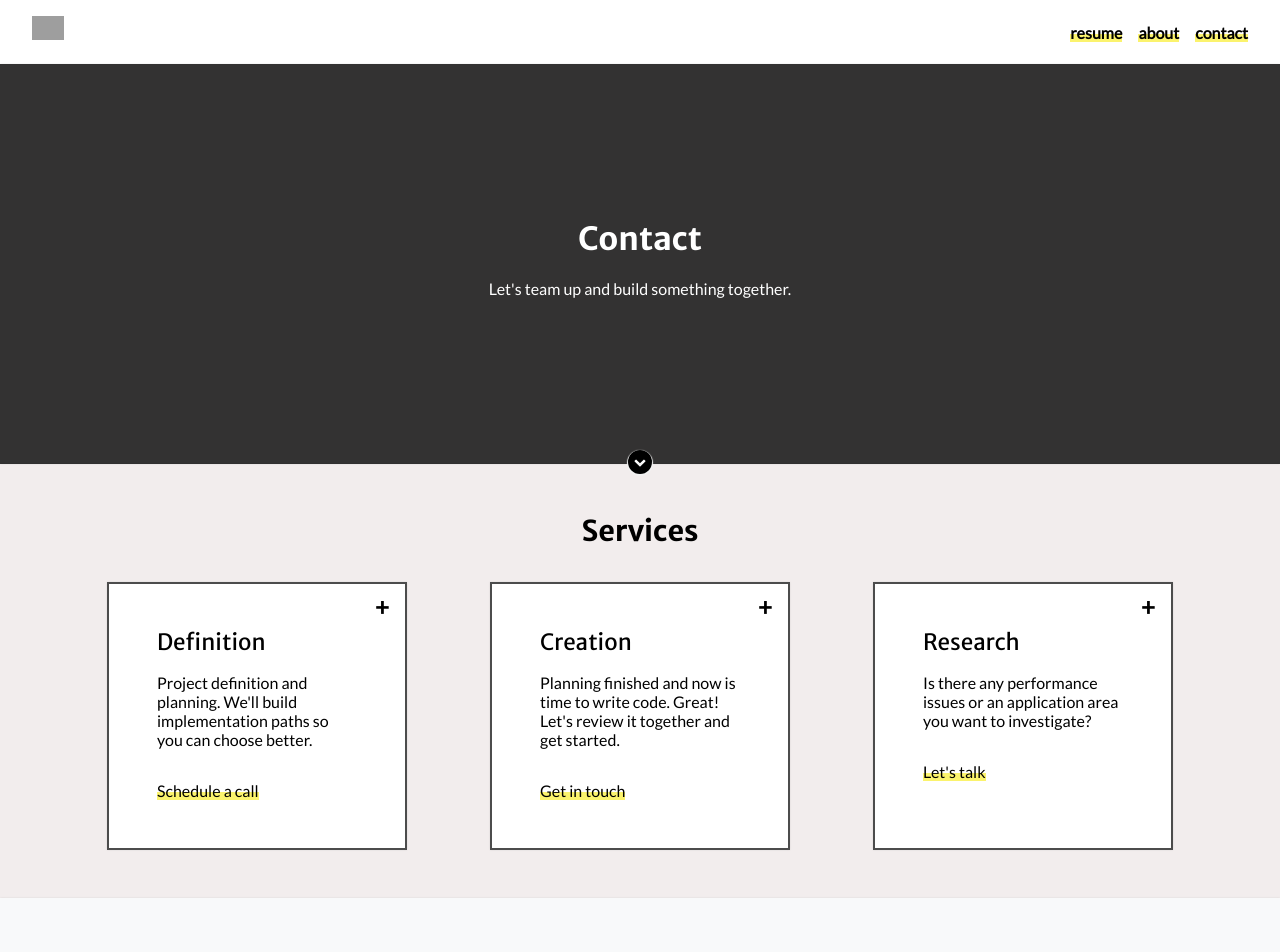
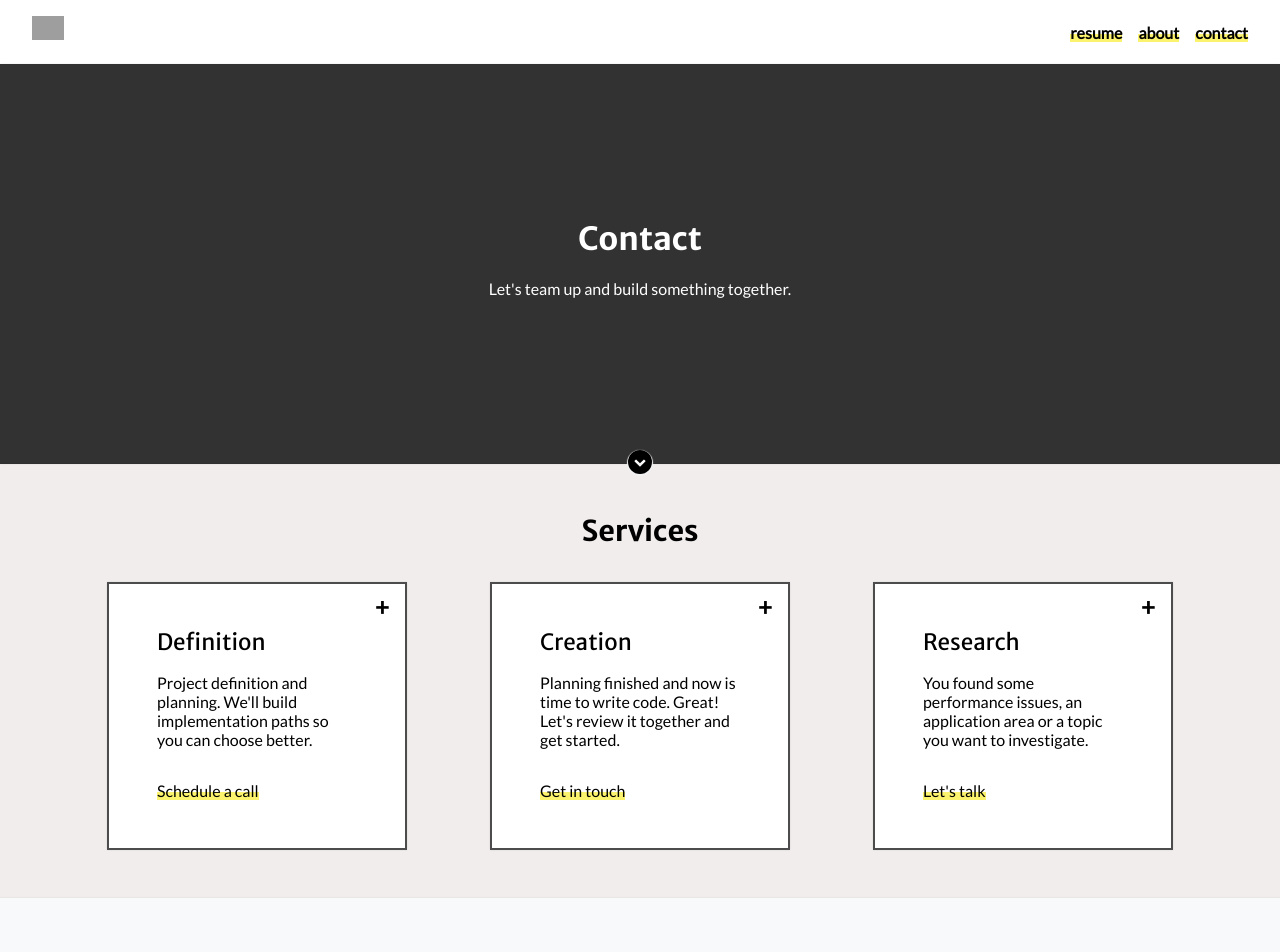
Before and after one commit to stringparser/stringparser.github.io, a Next.js app: page /contact in a window 1280 px wide. Shown: the top 952 px of the page. Built offline with nearby package versions, Linux system fonts and the light colour scheme; grey boxes are pictures that could not be loaded.

Commit message:
alpha review
- Background positioning fix
- Service cards content alignment

```diff
--- a/components/Background.tsx
+++ b/components/Background.tsx
@@ -1,3 +1,5 @@
+import styled from 'styled-components';
+
 import { zIndex, colors } from './theme';
 import { BACKEND_URL } from '../config/client';
 
@@ -13,8 +15,6 @@ const sharedStyles = `
   left: 0;
   right: 0;
   bottom: 0;
-  content: '';
-  overflow: hidden;
   position: absolute;
 `;
 
@@ -24,13 +24,14 @@ const BackgroundVideo: React.SFC<BackgroundProps> = ({ video, image }) => (
       src={video}
       loop={true}
       muted={true}
-      poster={image}
       autoPlay={true}
     />
     <style jsx={true}>
       {`
-        ${sharedStyles}
-        z-index: ${zIndex.background};
+        video {
+          ${sharedStyles}
+          z-index: ${zIndex.background};
+        }
       `}
     </style>
   </div>
@@ -71,17 +72,27 @@ export const parseBackgroundAsString = (input: string) => ({
   video: /mp\d$/.test(input) ? input : undefined,
 });
 
+const BackgroundContainer = styled.div`
+  top: 0;
+  left: 0;
+  right: 0;
+  bottom: 0;
+  z-index: ${zIndex.foreground - 1};
+  position: absolute;
+  overflow: hidden;
+`;
+
 const Background: React.SFC<BackgroundProps> = ({
   color,
   video,
   image,
   position,
 }) => (
-  <>
+  <BackgroundContainer>
     {video && <BackgroundVideo video={`${BACKEND_URL}${video}`} />}
     {image && <BackgroundImage image={`${BACKEND_URL}${image}`} position={position} />}
     {color && <BackgroundColor color={color} />}
-  </>
+  </BackgroundContainer>
 );
 
 export default Background;
--- a/components/Navbar.tsx
+++ b/components/Navbar.tsx
@@ -5,6 +5,7 @@ import { createRef, Component, RefObject } from 'react';
 import Logo from './Logo';
 import { zIndex } from './theme';
 import { linkHighlight } from './mixins';
+import { BACKEND_URL } from '../config/client';
 
 export const navbarHeight = 4;
 
@@ -124,13 +125,13 @@ class Navbar extends Component {
             </Link>
           </NavItem>
           <NavItem highlightLinks={true}>
-            <Link prefetch href="/resume">
+            <Link prefetch href={`${BACKEND_URL}/resume`}>
               <a>resume</a>
             </Link>
-            <Link prefetch href="/about">
+            <Link prefetch href={`${BACKEND_URL}/about`}>
               <a>about</a>
             </Link>
-            <Link prefetch href="/contact">
+            <Link prefetch href={`${BACKEND_URL}/contact`}>
               <a>contact</a>
             </Link>
           </NavItem>
--- a/components/Section.tsx
+++ b/components/Section.tsx
@@ -40,8 +40,6 @@ type Props = {
 };
 
 const StyledSection = styled<Props, 'section'>('section')`
-  position: relative;
-
   ${boxShadow()}
   ${align('v-center')}
   ${forMedia('phone', 'padding: 2rem;')}
@@ -49,6 +47,8 @@ const StyledSection = styled<Props, 'section'>('section')`
   ${({ variation }) => sectionTypes[variation || 'secondary']}
 
   ${({ mixins }) => composeMixins(mixins)}
+
+  position: relative;
 `;
 
 const SectionIcon = styled.div`
--- a/components/button/ContactButton.tsx
+++ b/components/button/ContactButton.tsx
@@ -1,9 +1,10 @@
 import Link from 'next/link';
 
 import Button from './Button';
+import { BACKEND_URL } from '../../config/client';
 
 const ContactButton: React.SFC = ({ children }) => (
-  <Link href="/contact">
+  <Link href={`${BACKEND_URL}/contact`}>
     <Button>
       <b>
         {children || 'GET IN CONTACT'}
--- a/components/button/EmailMeButton.tsx
+++ b/components/button/EmailMeButton.tsx
@@ -1,12 +1,12 @@
 import Link from 'next/link';
 
 import Button from './Button';
-import { EMAIL } from '../../config/client';
+import { EMAIL, BACKEND_URL } from '../../config/client';
 
 const onMailto = (href: string) => () => window.location.assign(href);
 
 const EmailMeButton: React.SFC = () => (
-  <Link href="/contact">
+  <Link href={`${BACKEND_URL}/contact`}>
     <Button variation="inline" onClick={onMailto(`mailto:${EMAIL}`)}>
       email
     </Button>
--- a/pages/contact.tsx
+++ b/pages/contact.tsx
@@ -72,8 +72,8 @@ const ContactPage: React.SFC = () => (
           <BR />
 
           <Text>
-            Is there any performance issues or an application area{' '}
-            you want to investigate?
+            You found some performance issues, an application area{' '}
+            or a topic you want to investigate.
           </Text>
 
           <BR height={1} />
```
